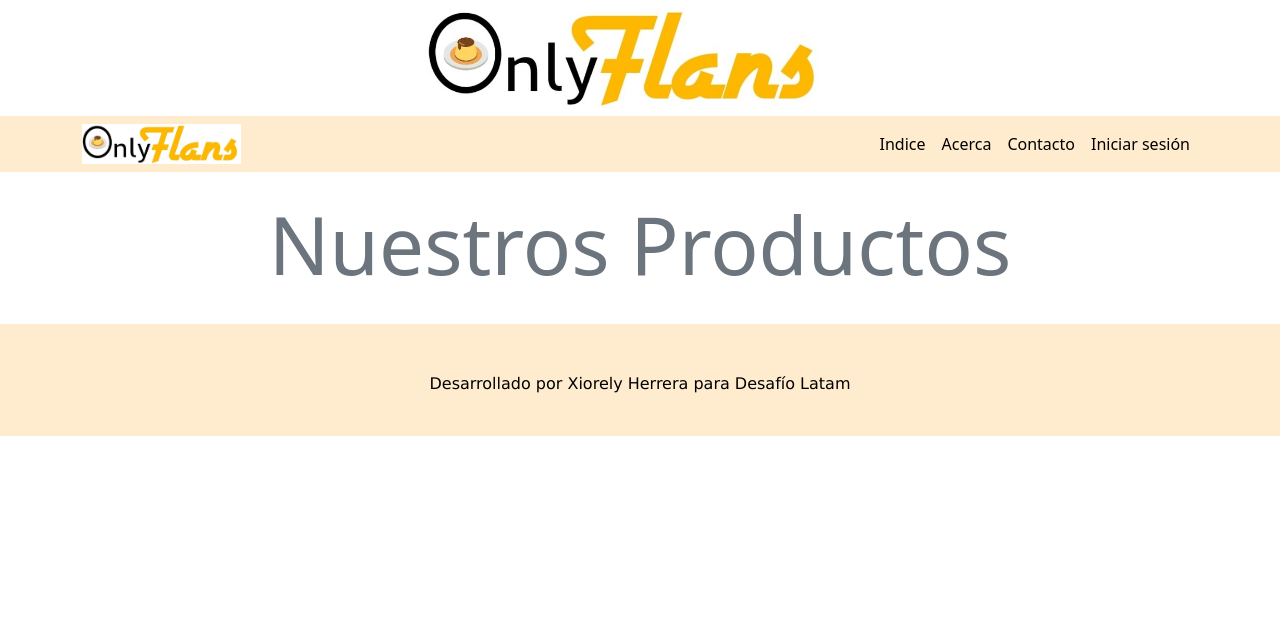
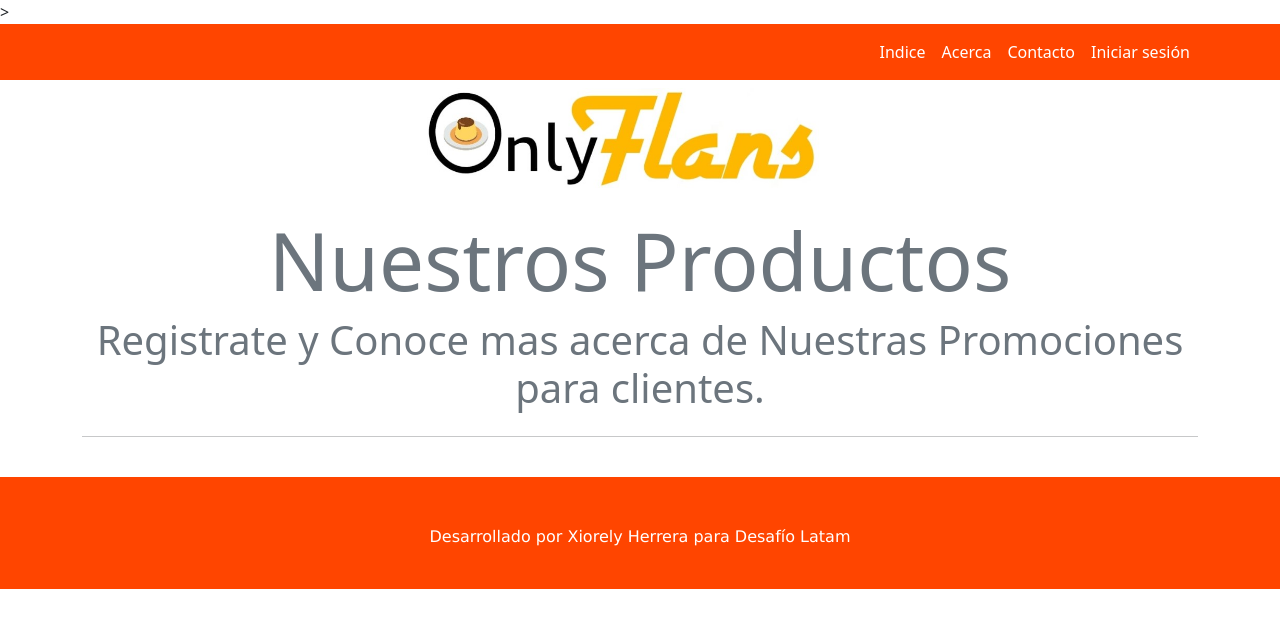
Before and after one commit to Xiorelyh/ProyectoM6-OnlyFlans, a Django app: page / in a window 1280 px wide. Shown: the top 628 px of the page. Run offline with Django 5.2, Linux system fonts and the light colour scheme; data that the repository does not hold is empty; some libraries are stand-ins or nearby versions.

Commit message:
actualizacion index

```diff
--- /dev/null
+++ b/onlyflans/web/static/assets/css/styles.css
@@ -0,0 +1,4 @@
+.carousel-inner .carousel-item img {
+    height: 200px;  /* Ajusta esta altura según tus necesidades */
+    object-fit: cover;  /* Mantiene la proporción y centra la imagen */
+}
--- a/onlyflans/web/templates/base.html
+++ b/onlyflans/web/templates/base.html
@@ -4,10 +4,13 @@
     <meta charset="utf-8" />
     <meta name="viewport" content="width=device-width, initial-scale=1" />
     <title>Bienvenido a OnlyFlans</title>
-    <script
-      src="https://kit.fontawesome.com/9520f4f0c5.js"
-      crossorigin="anonymous"
-    ></script>
+
+  <script
+      src="https://kit.fontawesome.com/8657e78088.js"
+      crossorigin="anonymous">
+    </script>
+
+  ></script>
     <!--Boostrap-->
     <link
       href="https://cdn.jsdelivr.net/npm/bootstrap@5.3.3/dist/css/bootstrap.min.css"
@@ -18,20 +21,20 @@
   </head>
   <body>
 
+    <!--Navbar-->
+    {% block 'navbar' %}
+      {% include 'navbar.html' %}
+    {% endblock %}
+
     <!--Header-->
     {% block 'header' %}
       {% include 'header.html' %}
     {% endblock %}
 
-    <!--Navbar-->
-    {% block 'navbar' %}
-      {% include 'navbar.html' %}
-    {% endblock %}
-
     <!--Contenido Principal-->
     <main>
       {% block content %}{% endblock %}
-  </main>
+    </main>
 
     <!--Footer-->
     {% block 'footer' %}
--- a/onlyflans/web/templates/footer.html
+++ b/onlyflans/web/templates/footer.html
@@ -2,11 +2,11 @@
 <footer>
     <div
       class="container-fluid text-center"
-      style="background-color: blanchedalmond"
+      style="background-color: orangered"
     >
       <div class="row">
         <div class="col m-4" style="text-align: center">
-          <p style="color: black; font-family: Verdana, Geneva, Tahoma, sans-serif; text-align:center;">
+          <p style="color: white; font-family: Verdana, Geneva, Tahoma, sans-serif; text-align:center;">
             <br>
             Desarrollado por Xiorely Herrera para Desafío Latam
           </p>
--- a/onlyflans/web/templates/header.html
+++ b/onlyflans/web/templates/header.html
@@ -1,9 +1,9 @@
 {% load static %}
 <!--Header-->
   <div
-      class="navbar navbar-expand-lg"
-      style="background-color: white;" class="container">
-    <div class="col-4 offset-4">
-      <img src="{% static 'assets/img/logo-onlyflans.png' %}" alt="logo" height="100 px" />
-    </div>
+    class="navbar navbar-expand-lg"
+    style="background-color: white;">
+      <div class="col-4 offset-4">
+          <img src="{% static 'assets/img/logo-onlyflans.png' %}" alt="logo" height="100 px" />
+      </div>
   </div>
--- a/onlyflans/web/templates/index.html
+++ b/onlyflans/web/templates/index.html
@@ -2,13 +2,32 @@
 {% load static %}
 
 {% block content %}
-<div class="p-4">
-   <div class="container text-center img-fluid">
-      <div class="row">
-         <div class="col">
+
+<!-- Carrusel -->
+<div id="carouselExample" class="carousel slide" data-bs-ride="carousel">
+   <div class="carousel-inner">
+       {% for flan in flans %}
+           <div class="carousel-item {% if forloop.first %}active{% endif %}">
+               <img src="{{ flan.image_url }}" class="d-block w-100" alt="{{ flan.name }}" style="height: 500px; object-fit: cover;">
+           </div>
+       {% endfor %}
+   </div>
+   <button class="carousel-control-prev" type="button" data-bs-target="#carouselExample" data-bs-slide="prev">
+       <span class="carousel-control-prev-icon" aria-hidden="true"></span>
+       <span class="visually-hidden">Previous</span>
+   </button>
+   <button class="carousel-control-next" type="button" data-bs-target="#carouselExample" data-bs-slide="next">
+       <span class="carousel-control-next-icon" aria-hidden="true"></span>
+       <span class="visually-hidden">Next</span>
+   </button>
+</div>
+
+<!--Section-->
+<div class="p-3">
+   <div class="container text-center">
       <h2 class="text-secondary display-1">Nuestros Productos</h2>
-         </div>
-      </div>
+      <p class="text-secondary display-6">Registrate y Conoce mas acerca de Nuestras Promociones para clientes.</p>
+      <hr class="my-4" />
    </div>
 </div>
 
@@ -16,17 +35,22 @@
 <div class="container">
 <div class="row">
    {% for flan in flans %}
-    <div class="col-md-6 col-sm-12 col-xl-3 my-2 p-3">
+   <div class="col-md-6 col-sm-12 col-xl-3 my-2 p-2">
       <div class="card card-postre" style="width: 20rem;">
       <img src="{{ flan.image_url }}" alt="{{ flan.name }}" class="card-img-top img-responsive" alt="...">
       <div class="card-body">
          <h5 style="text-align: center;" class="card-title">{{ flan.name }}</h5>
-           <hr>
-           <p style="text-align: center;" class="card-text">{{ flan.description }}</p>
+         <h6 style="text-align: center;" class="card-text">{{ flan.description }}</h6>
+      <div class="card-body">
+         <div class="d-flex justify-content-end">  <!-- Flex container -->
+            <a href="#" class="btn" style="background-color:coral; color: black;">
+               <i class="fa fa-cart-shopping"></i> Añadir
+            </a>
+         </div>
+      </div>
       </div>
       </div>
    </div>
    {% endfor %}
 </div>
-</div>
 {% endblock %}
--- a/onlyflans/web/templates/navbar.html
+++ b/onlyflans/web/templates/navbar.html
@@ -3,10 +3,10 @@
 <!--Barra de navegación-->
 <nav
 class="navbar navbar-expand-lg"
-style="background-color: blanchedalmond"
+style="background-color: orangered"
 >
 <div class="container" style="font-family: sans-serif cursive">
-    <img src="{% static 'assets/img/logo-onlyflans.png' %}" alt="logo" height="40 px" />
+  <!-- <img src="{% static 'assets/img/logo2.png' %}" alt="logo" height="100px"> -->
   <button
     class="navbar-toggler"
     type="button"
@@ -21,17 +21,17 @@ style="background-color: blanchedalmond"
   <div class="collapse navbar-collapse" id="navbarSupportedContent">
     <ul class="navbar-nav ms-auto mb-2 mb-lg-0">
       <li class="nav-item">
-        <a class="nav-link text-black" href="/">Indice</a>
+        <a class="nav-link text-white" href="/">Indice</a>
       </li>
       <li class="nav-item">
-        <a class="nav-link text-black" href="/acerca">Acerca</a>
+        <a class="nav-link text-white" href="/acerca">Acerca</a>
       </li>
       <li class="nav-item">
-        <a class="nav-link text-black" href="/contacto">Contacto</a>
+        <a class="nav-link text-white" href="/contacto">Contacto</a>
       </li>
       {% if user.is_authenticated %}
         <li class="nav-item">
-          <a class="nav-link text-black" href="/bienvenido">Bienvenidos</a>
+          <a class="nav-link text-white" href="/bienvenido">Bienvenidos</a>
         </li>
       {% endif %}
 
@@ -40,14 +40,14 @@ style="background-color: blanchedalmond"
       <li class="nav-item">
         <form action="{% url 'logout' %}" method="post" style="display: inline;">
           {% csrf_token %}
-          <button type="submit" class="btn btn-link nav-link text-black" style="display: inline; padding: 0;">
+          <button type="submit" class="btn btn-link nav-link text-white" style="display: inline; padding: 0;">
               Cerrar sesión
           </button>
         </form>
       </li>
       {% else %}
       <li class="nav-item">
-          <a class="nav-link text-black" href="{% url 'login' %}">Iniciar sesión</a>
+          <a class="nav-link text-white" href="{% url 'login' %}">Iniciar sesión</a>
           <!-- <li class="nav-item"><a class="nav-link" href="{% url 'registro' %}">Registrarse</a></li> -->
       </li>
       {% endif %}
```
Also changed, not shown: onlyflans/onlyflans/urls.py (line endings or trailing spaces), onlyflans/web/static/assets/img/logo2.png (added). Lines whose indentation alone changed are shown as unchanged.
